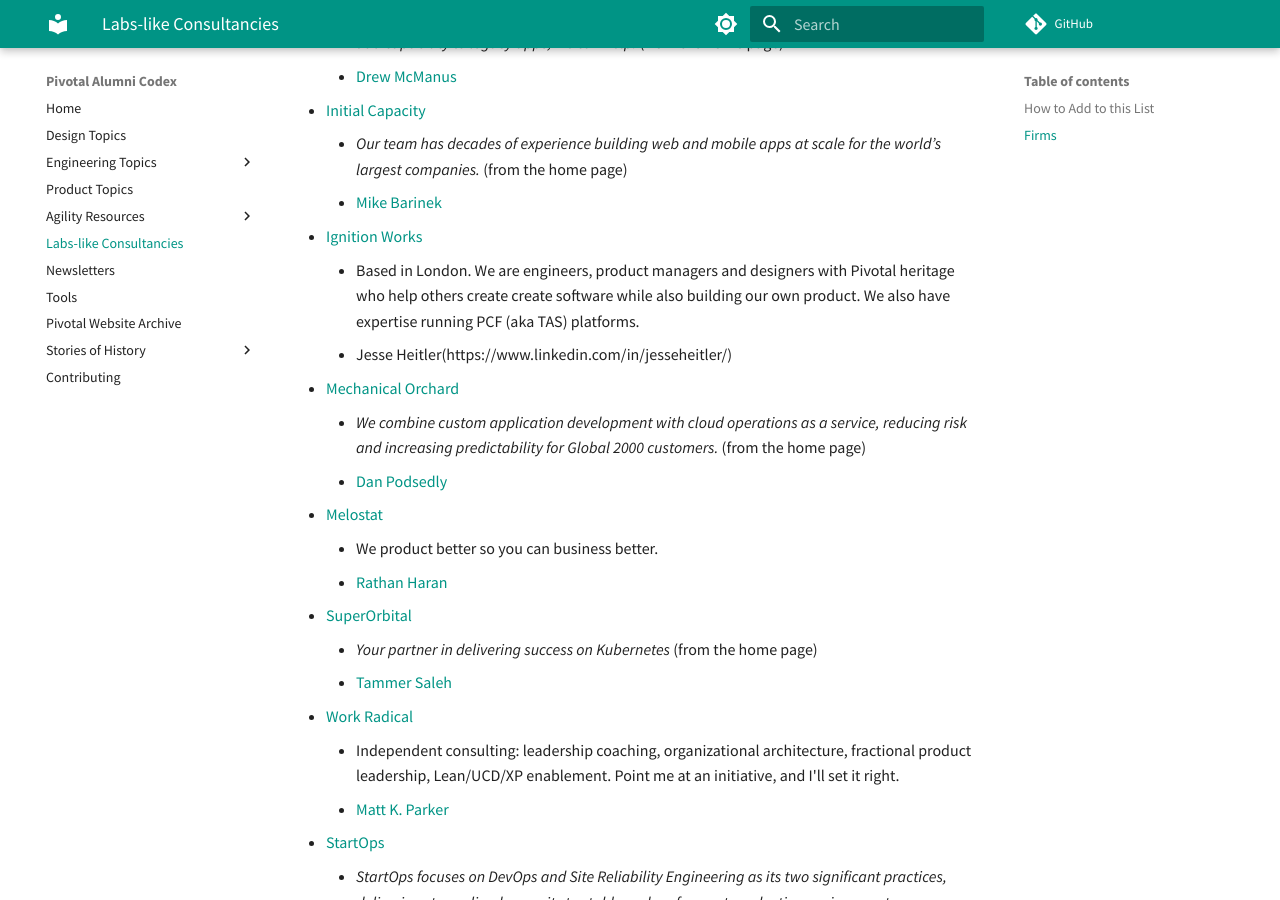
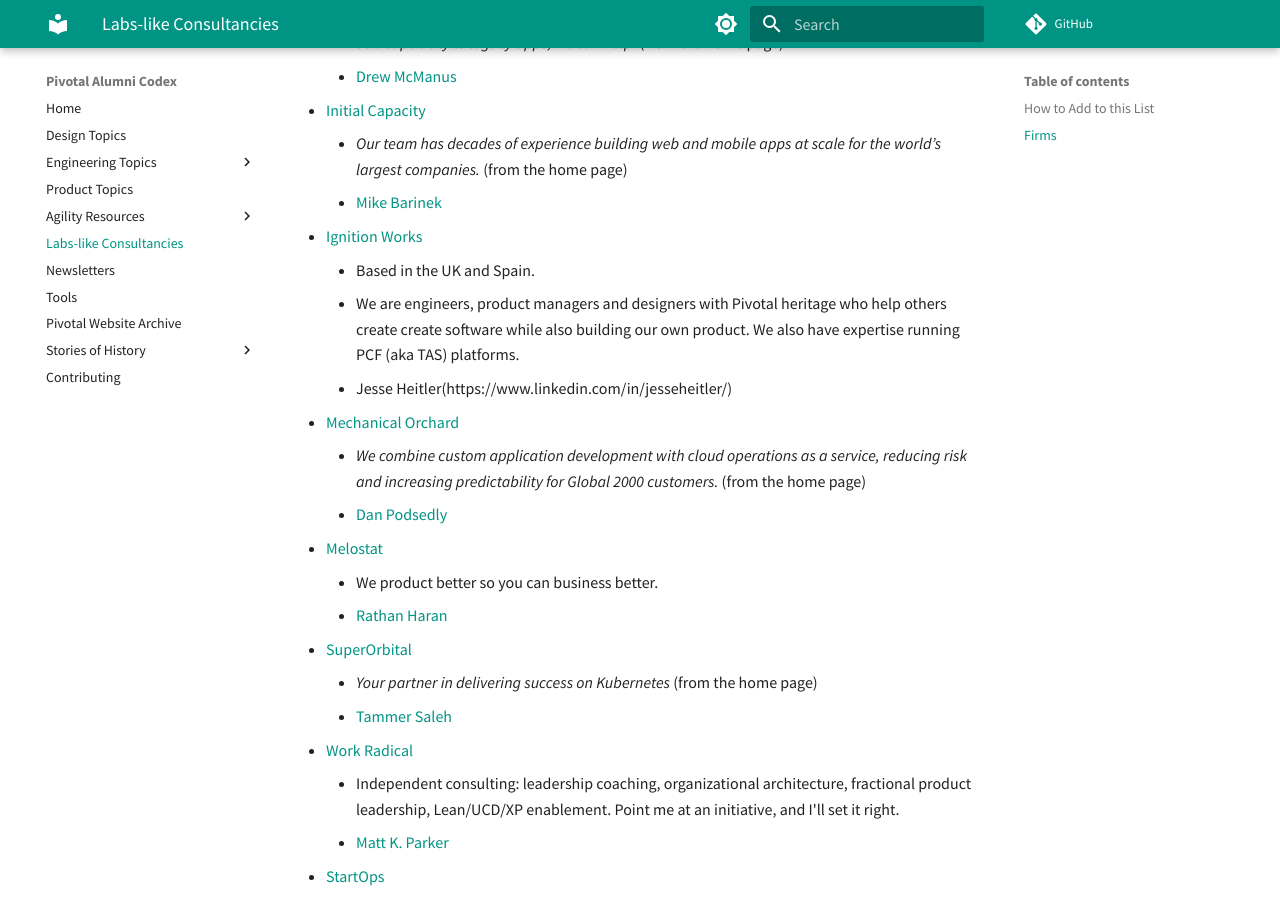
Before and after one commit to alumni-codex/alumni-codex.github.io, an MkDocs documentation site: the page built from docs/consultancies.md, in a window 1280 px wide and 900 px high, scrolled down 673 px. Built offline with MkDocs 1.6.1 and Material for MkDocs 9.7.7, drawn with Linux system fonts in a browser that asks for light colours; comment, search, counter and statistics services are not loaded.

Commit message:
Update consultancies.md
Clarifying the location of Ignition Works.

```diff
--- a/docs/consultancies.md
+++ b/docs/consultancies.md
@@ -24,7 +24,8 @@
     - _Our team has decades of experience building web and mobile apps at scale for the world’s largest companies._ (from the home page)
     - [Mike Barinek](https://www.linkedin.com/in/barinek/)
 - [Ignition Works](https://ignition.works)
-    - Based in London. We are engineers, product managers and designers with Pivotal heritage who help others create create software while also building our own product. We also have expertise running PCF (aka TAS) platforms.
+    - Based in the UK and Spain.
+    - We are engineers, product managers and designers with Pivotal heritage who help others create create software while also building our own product. We also have expertise running PCF (aka TAS) platforms.
     - Jesse Heitler(https://www.linkedin.com/in/jesseheitler/)
 - [Mechanical Orchard](https://www.mechanical-orchard.com/)
     - _We combine custom application development with cloud operations as a service, reducing risk and increasing predictability for Global 2000 customers._ (from the home page)
```
